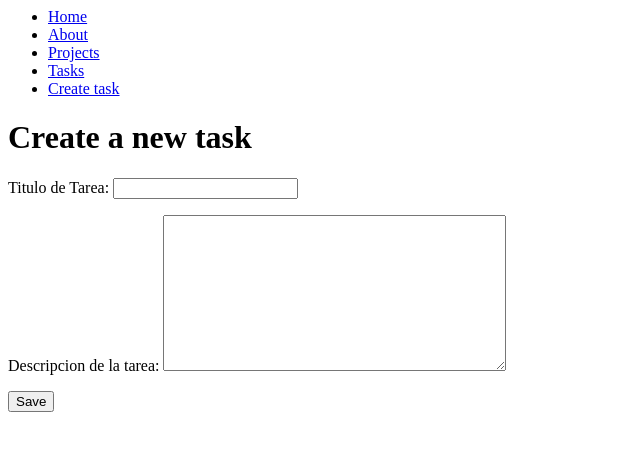
After one commit to lexowo/django-curso-1, a Django app: page /create_task/ in a window 1280 px wide. The commit adds this page. Shown: the top 451 px of the page, without its empty margins (0-640 px from the left). Run offline with Django 4.2, Linux system fonts and the light colour scheme.

Commit message:
Formularios

```diff
--- /dev/null
+++ b/myapp/forms.py
@@ -0,0 +1,5 @@
+from django import forms
+
+class CreateNewTask(forms.Form):
+	title = forms.CharField(label="Titulo de Tarea", max_length=200)
+	description = forms.CharField(label=" Descripcion de la tarea", widget=forms.Textarea)
--- /dev/null
+++ b/myapp/templates/create_task.html
@@ -0,0 +1,13 @@
+{%extends 'layouts/base.html'%}
+
+{%block content%}
+
+<h1>Create a new task</h1>
+
+<form method="post">
+	{%csrf_token%}
+	{{form.as_p}}
+	<button>Save</button>
+</form>
+
+{%endblock%}
--- a/myapp/templates/layouts/base.html
+++ b/myapp/templates/layouts/base.html
@@ -12,6 +12,9 @@
 		<li>
 			<a href="/tasks">Tasks</a>
 		</li>
+		<li>
+			<a href="/create_task">Create task</a>
+		</li>
 	</ul>
 </nav>
 
--- a/myapp/urls.py
+++ b/myapp/urls.py
@@ -7,4 +7,5 @@ urlpatterns=[
     path('hello/<str:username>', views.hello), #(params) entre morelessthan es solo una variable no algo especifico
     path('projects/', views.projects),
     path('tasks/', views.tasks),
+	path('create_task/', views.create_task),
 ]
--- a/myapp/views.py
+++ b/myapp/views.py
@@ -1,6 +1,7 @@
 from django.http import HttpResponse
 from .models import Project, Task
-from django.shortcuts import render
+from django.shortcuts import render, redirect
+from .forms import CreateNewTask
 
 # Create your views here.
 def index(request):
@@ -31,3 +32,14 @@ def tasks(request):
 	return render(request,'tasks.html', {
 		'tasks': tasks
 	})
+
+def create_task(request):
+	if request.method == 'GET':
+		# print(request.GET['title'])
+		# print(request.GET['description'])
+		return render(request, 'create_task.html', {
+			'form': CreateNewTask()
+		})
+	else:
+		Task.objects.create(title=request.POST['title'], description=request.POST['description'], project_id=2)
+		return redirect('/tasks/')
```
Also changed, not shown: db.sqlite3.
